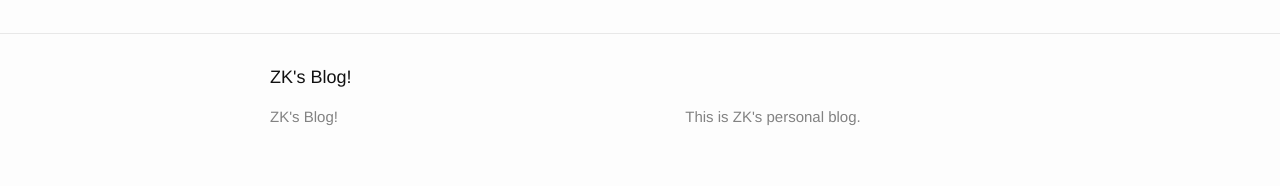
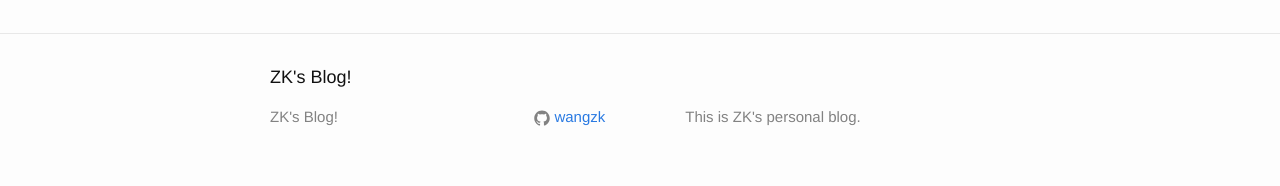
Before and after one commit to wangzk/wangzk.github.io, a Jekyll site: the page built from index.html, in a window 1280 px wide. Shown: the part 803-989 px from the top of the page. Built offline with Jekyll 4.4.1, drawn with Linux system fonts in a browser that asks for light colours; comment, search, counter and statistics services are not loaded.

Commit message:
Modify the theme.

```diff
--- a/_config.yml
+++ b/_config.yml
@@ -13,12 +13,13 @@ description: > # this means to ignore newlines until "baseurl:"
 baseurl: "" # the subpath of your site, e.g. /blog
 url: "" # the base hostname & protocol for your site
 #twitter_username: jekyllrb
-#github_username:  wangzk
+github_username:  wangzk
 encoding: UTF-8
 
 # Build settings
 markdown: kramdown
 highlighter: rouge
+theme: jekyll-theme-leap-day
 kramdown:
   input: GFM
   syntax_highlighter: rouge
```
